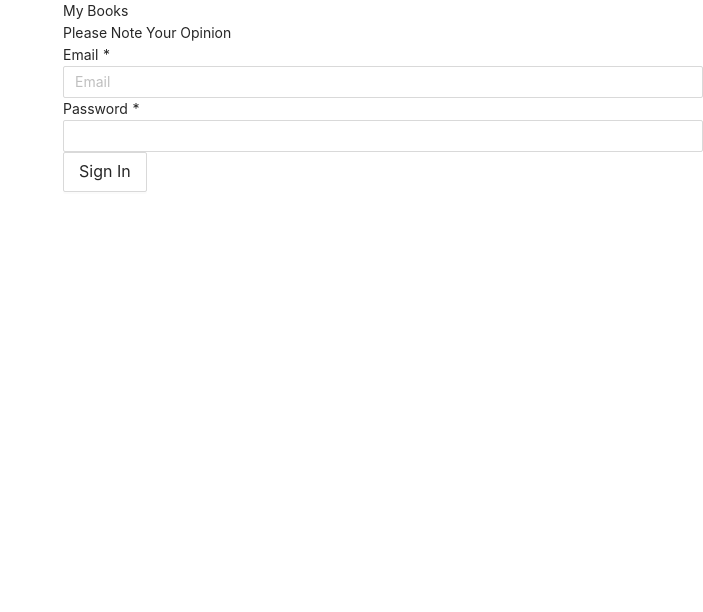
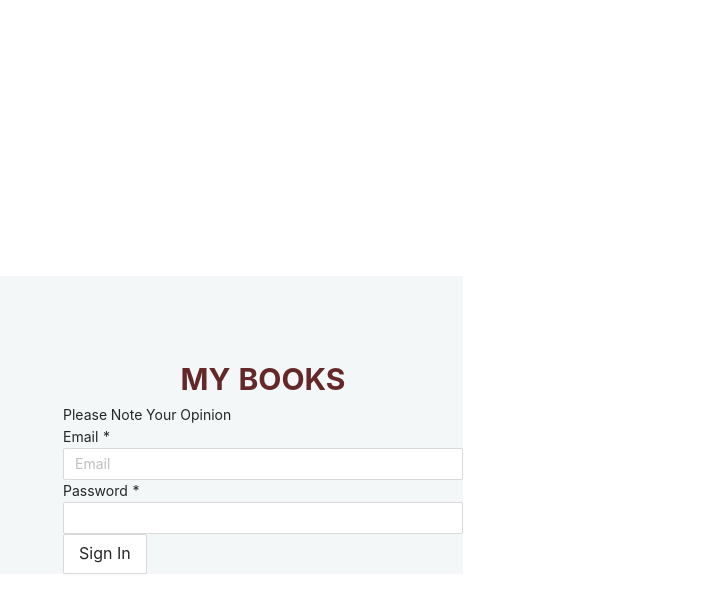
Before and after one commit to Liv0130/react-mybooks-app, a React (Create React App) app: page /signin in a window 1280 px wide. Shown: the top 612 px of the page, without its empty margins (577-1280 px from the left). Built offline with nearby package versions, Linux system fonts and the light colour scheme.

Commit message:
Applied styles to signin page

```diff
--- /dev/null
+++ b/src/components/Signin.module.css
@@ -0,0 +1,100 @@
+/* Signin.module.css */
+
+.signin_row {
+  height: 100vh;
+}
+
+.signin_title {
+  text-align: center;
+  font-size: 30px;
+  font-weight: bold;
+  color: #642828;
+  text-transform: uppercase;
+  margin-top: 80px;
+}
+
+.signin_subtitle {
+  text-align: center;
+  font-size: 20px;
+  font-weight: bold;
+  text-transform: uppercase;
+}
+
+.signin_underline {
+  width: 200px;
+  height: 6px;
+  margin-right: auto;
+  margin-left: auto;
+  margin-top: 20px;
+  background: linear-gradient(to right, #803b32, #ddb49b);
+}
+
+.signin_contents {
+  margin-top: 50px;
+  background-color: #f3f7f8;
+  margin-left: auto;
+  margin-right: auto;
+  width: 800px;
+}
+
+.signin_bg {
+  width: 100%;
+}
+
+.email_title {
+  font-family: Roboto;
+  font-size: 12px;
+  font-weight: bold;
+  margin-top: 40px;
+  text-align: left;
+  padding-left: 40px;
+}
+
+.password_title {
+  font-family: Roboto;
+  font-size: 12px;
+  font-weight: bold;
+  margin-top: 10px;
+  text-align: left;
+  padding-left: 40px;
+}
+
+.required {
+  color: #971931;
+}
+
+.input_area {
+  padding-top: 10px;
+  padding-bottom: 10px;
+  padding-left: 40px;
+  padding-right: 40px;
+}
+
+.input {
+  width: 100%;
+  border-radius: 1px;
+  border-width: 1px;
+  font-family: Roboto;
+}
+
+.button_area {
+  text-align: center;
+  padding-left: 40px;
+  padding-right: 40px;
+  margin-top: 20px;
+}
+
+.button {
+  border-color: #28546a;
+  background-color: #28546a;
+  text-transform: uppercase;
+  border-radius: 1px;
+  border-width: 2px;
+  color: white;
+  width: 100%;
+}
+
+.button:hover {
+  background-color: #28546a;
+  color: white;
+}
--- a/src/components/Signin.tsx
+++ b/src/components/Signin.tsx
@@ -1,12 +1,13 @@
 import { Button, Col, Input, Row } from "antd";
+import styles from './Signin.module.css'
 
 export default function Signin() {
-  return <Row align="middle">
+  return <Row align="middle" className={styles.signin_row}>
     <Col span={24}>
-      <Row>
+      <Row className={styles.signin_contents}>
         <Col span={12}></Col>
         <Col span={12}>
-          <div>My Books</div>
+          <div className={styles.signin_title}>My Books</div>
           <div>Please Note Your Opinion</div>
           <div />
           <div>
```
